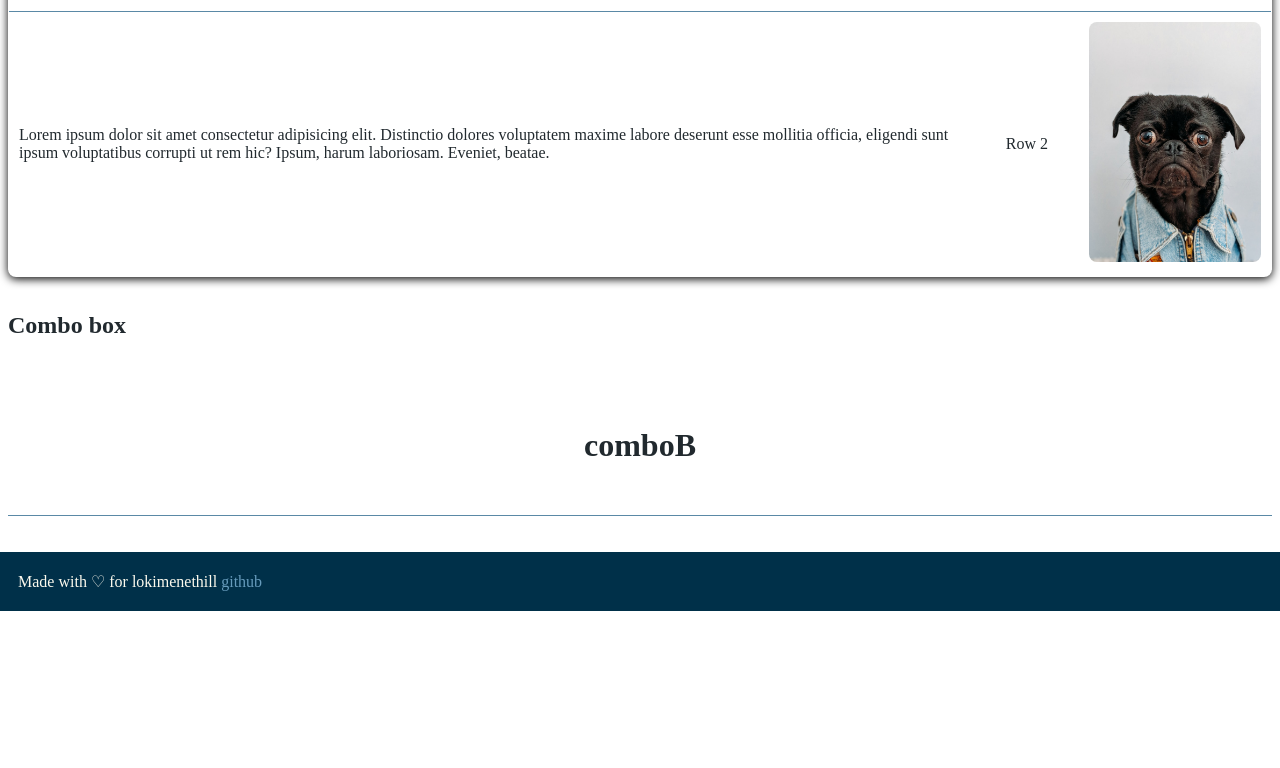
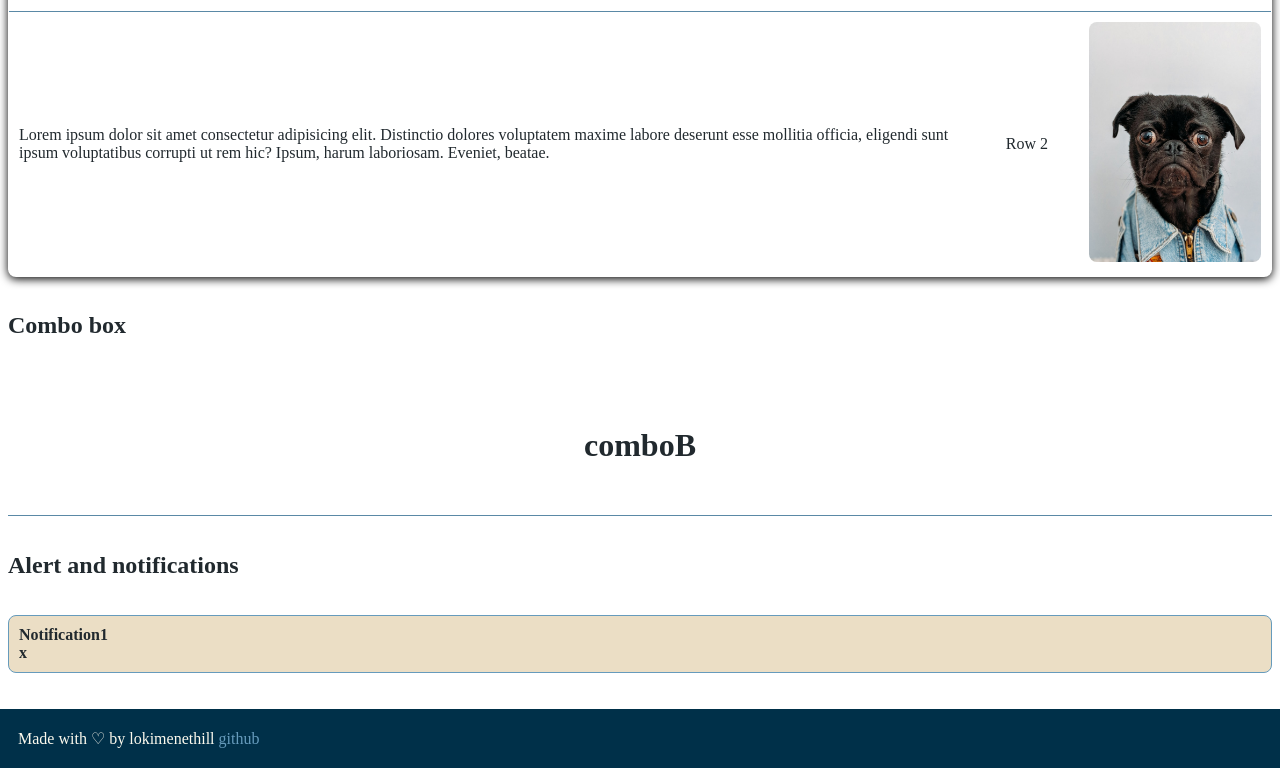
Before and after one commit to lokimenethill/SimpleCSSLibrary, a plain HTML site: page indexfullsize.html in a window 1280 px wide. Shown: the part 2779-3547 px from the top of the page. Before the commit the page ends 3390 px from the top, so only its background shows below. Drawn offline with Linux system fonts and the light colour scheme.

Commit message:
add_notificatifications

```diff
--- a/indexfullsize.html
+++ b/indexfullsize.html
@@ -169,9 +169,16 @@ helloWorld();
         <h1>comboB</h1>
     </div>
    </p>
+   <h2>Alert and notifications</h2>
+   <p>
+    <div class="notification" >
+        <b>Notification1 <div class="cross"></div></b>
+    </div>
+   </p>
 
 <div class="footer">
-  Made with ♡ for lokimenethill <a href="https://github.com/lokimenethill/SimpleCSSLibrary">github</a>
+
+  Made with ♡ by lokimenethill <a href="https://github.com/lokimenethill/SimpleCSSLibrary">github</a>
 </div>
 
   </body>
--- a/mainSCL.css
+++ b/mainSCL.css
@@ -617,6 +617,17 @@ th {
   text-align: center;
   position: fixed;
 }
+.notification{
+  padding: var(--padding-controls);
+  background-color: var(--white-alt-color);
+  border: 1px solid var(--primary-color);
+  border-radius: 8px;
+  display: flex;
+  justify-content: space-between;
+  align-items: center;
+}
+
+
 
 /* Extras */
 p{
@@ -650,3 +661,14 @@ a:hover{
 a:visited{
   color: var(--red-color);
 }
+
+.cross {
+  list-style: none;
+  display: flex;
+}
+
+.cross::after {
+  list-style: none;
+  display: flex;
+  content: 'x';
+}
```
Also changed, not shown: index.html (+16 -4 lines).
